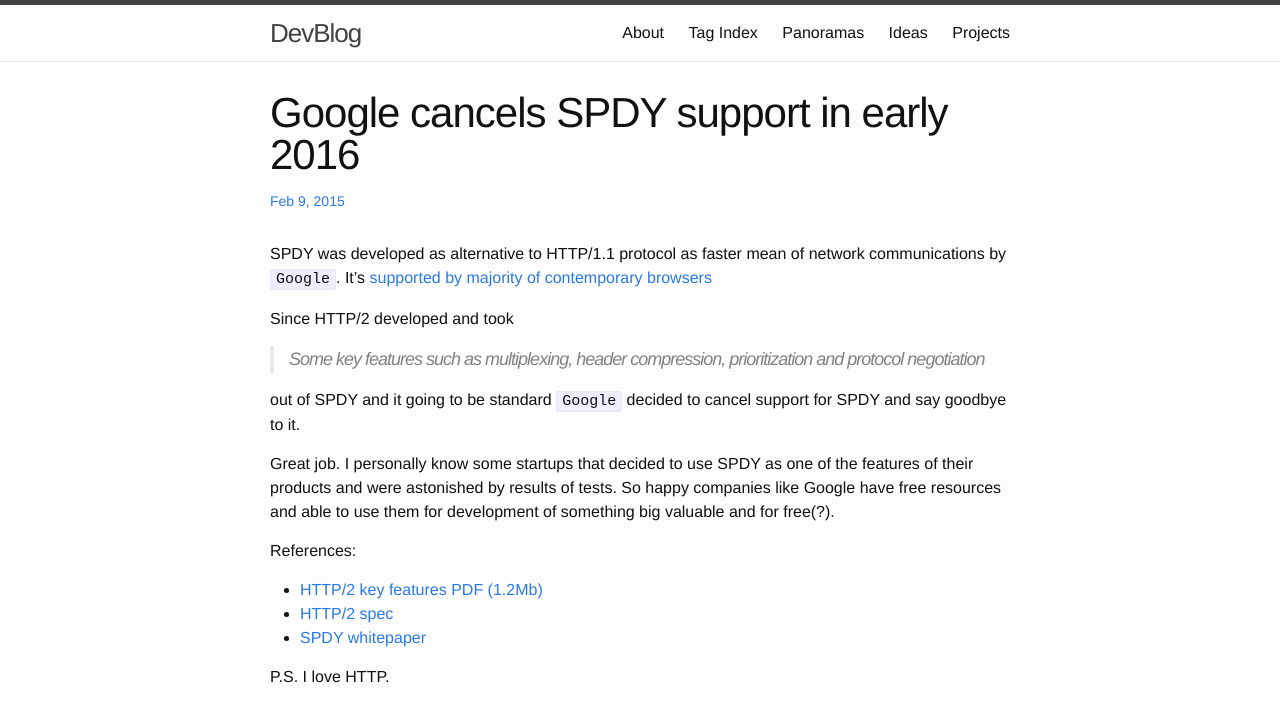
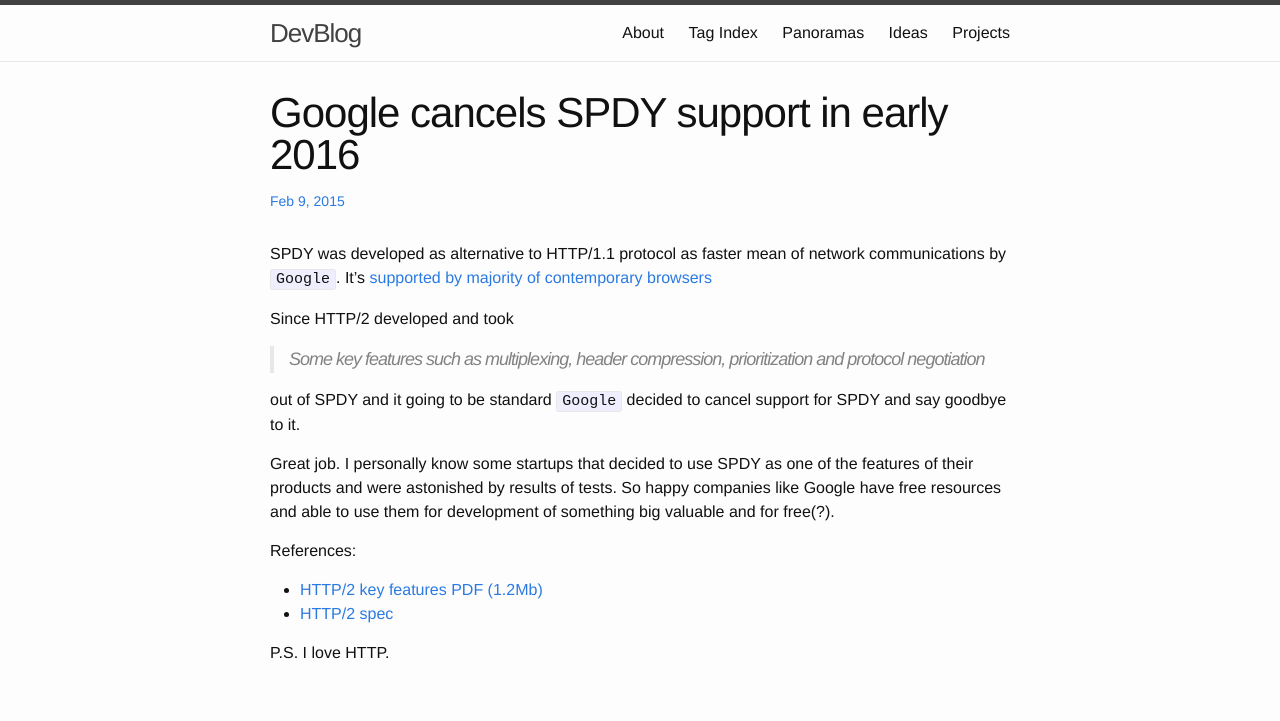
Before and after one commit to famer/blog, a Jekyll site: the page built from guest/_posts/2015-02-09-spdy-removal.markdown, in a window 1280 px wide, cut to the strip 0-721 px from the top of the page. Built offline with Jekyll 4.4.1, drawn with Linux system fonts in a browser that asks for light colours.

Commit message:
SPDY removal

```diff
--- a/guest/_posts/2015-02-09-spdy-removal.markdown
+++ b/guest/_posts/2015-02-09-spdy-removal.markdown
@@ -19,6 +19,5 @@ References:
 
 * [HTTP/2 key features PDF (1.2Mb)](http://daniel.haxx.se/http2/http2-v1.8.pdf)
 * [HTTP/2 spec](http://http2.github.io/http2-spec/index.html)
-* [SPDY whitepaper](http://dev.chromium.org/spdy/spdy-whitepaper)
 
 P.S. I love HTTP.
```
